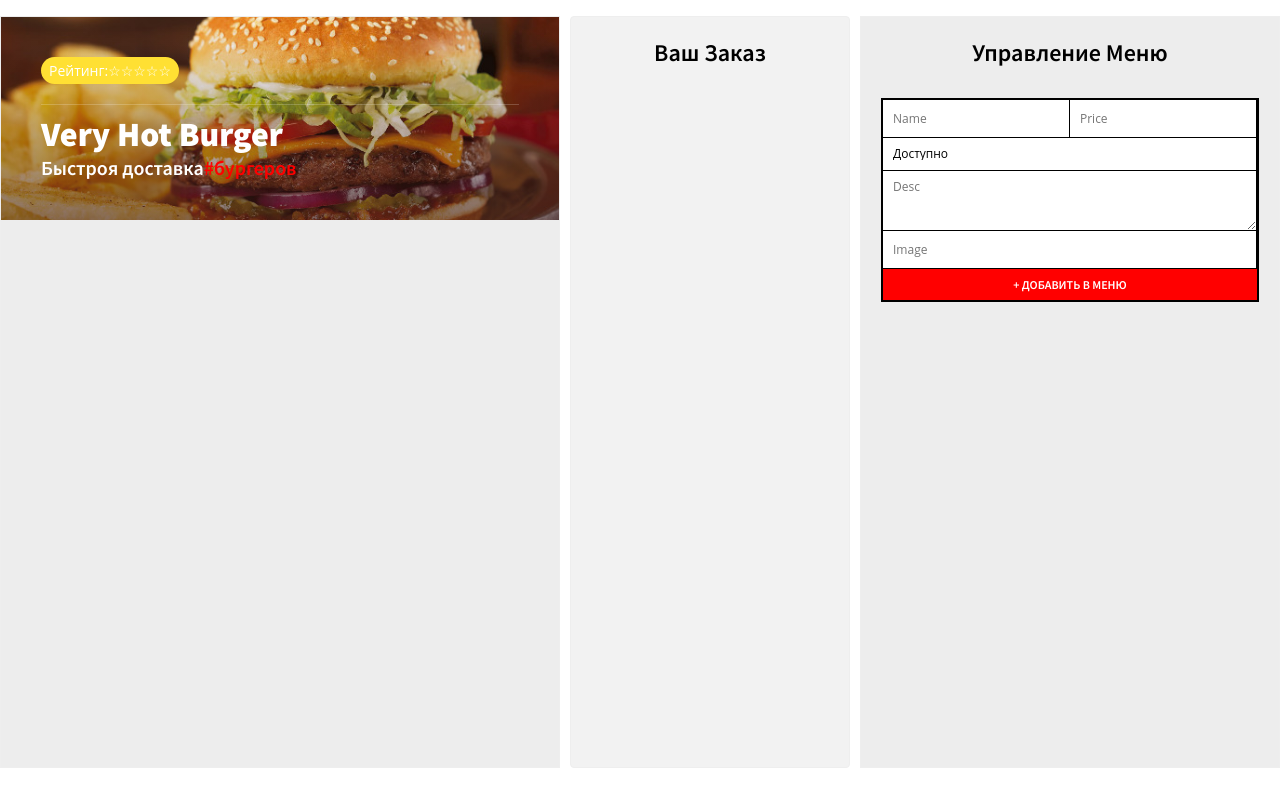
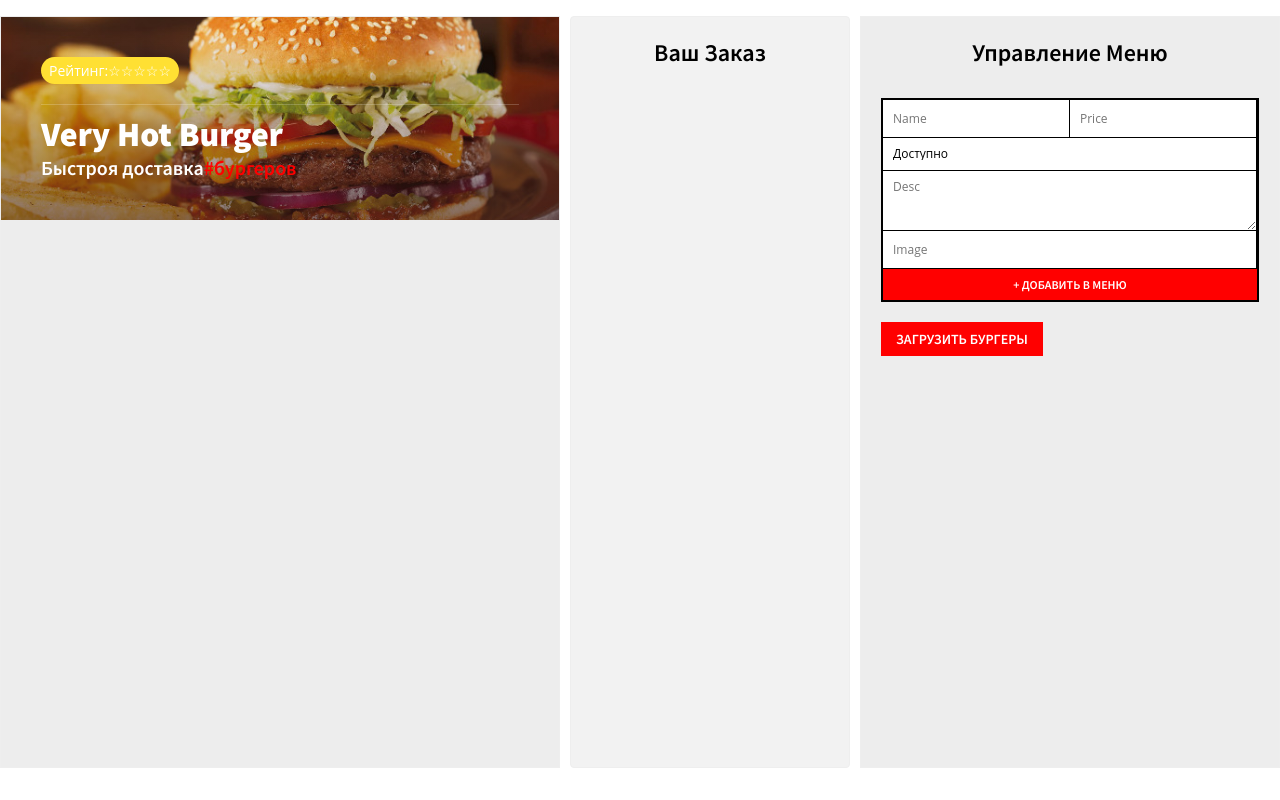
Before and after one commit to Aleksei-89ST/react-app-burger, a React (Create React App) app: page /restaurant/1 in a window 1280 px wide. Built offline with nearby package versions, Linux system fonts and the light colour scheme.

Commit message:
создал кнопку и загрузил burgers

```diff
--- a/src/components/App.js
+++ b/src/components/App.js
@@ -2,6 +2,7 @@ import React from "react";
 import Header from "./Header";
 import MenuAdmin from "./MenuAdmin";
 import Order from "./Order";
+import sampleBurgers from '../sample-burgers'
 
 class App extends React.Component {
   state = {
@@ -16,6 +17,9 @@ class App extends React.Component {
         //3.Записать наш новый обьект бургерс в state
         this.setState({burgers})
   }
+  loadSampleBurgers = () => {
+    this.setState({burgers:sampleBurgers})
+  }
   render() {
     return (
       <div className="burger-paradise">
@@ -23,7 +27,7 @@ class App extends React.Component {
           <Header title="Very Hot Burger" />
         </div>
         <Order />
-        <MenuAdmin addBurger={this.addBurger}/>
+        <MenuAdmin addBurger={this.addBurger} loadSampleBurgers={this.loadSampleBurgers}/>
       </div>
     );
   }
--- a/src/components/MenuAdmin.js
+++ b/src/components/MenuAdmin.js
@@ -9,6 +9,7 @@ class MenuAdmin extends React.Component {
          <div className="menu-admin">
              <h2>Управление Меню</h2>
              <AddBurgerForm addBurger={this.props.addBurger}/>
+             <button onClick={this.props.loadSampleBurgers}>Загрузить Бургеры</button>
          </div>
         )
     }
```
